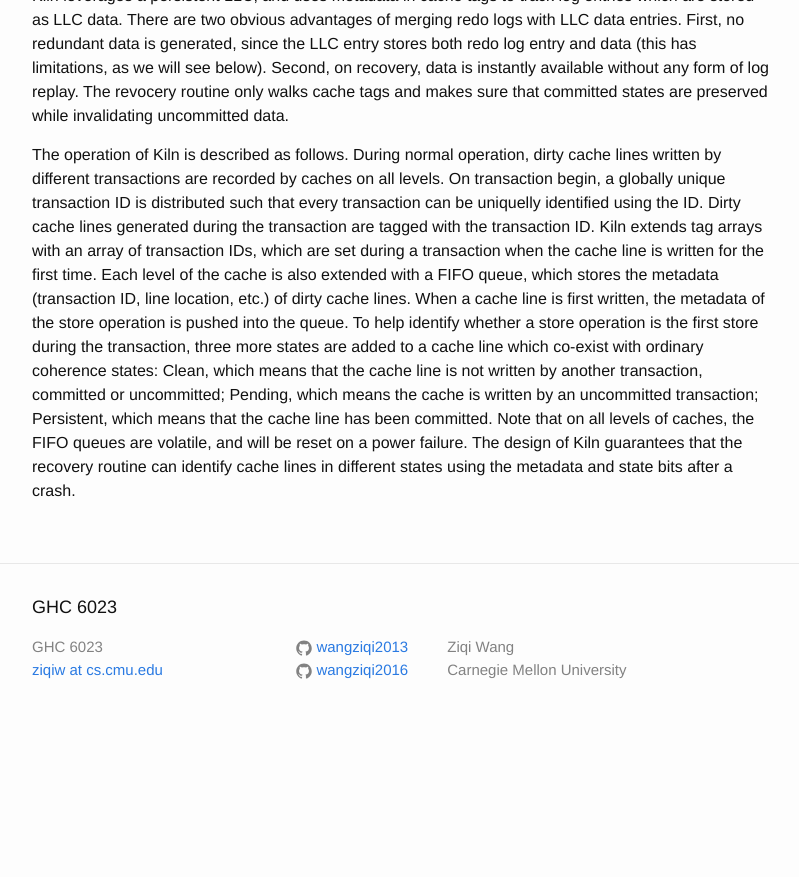
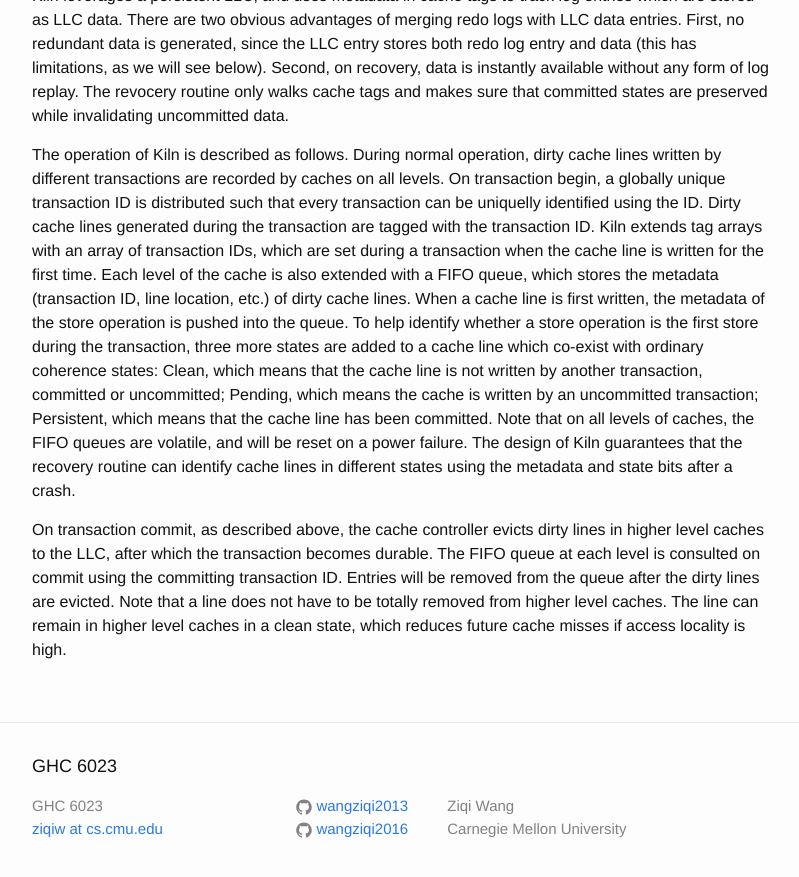
Before and after one commit to wangziqi2013/wangziqi2013.github.io, a Jekyll site: the page built from _posts/2019-02-20-kiln.markdown, in a window 1280 px wide and 900 px high, scrolled down 1435 px. Shown: the top 877 px of the window, without its empty margins (238-1037 px from the left). Built offline with Jekyll 4.4.1, drawn with Linux system fonts in a browser that asks for light colours; before the commit the page ends 2176 px from its top, so only the background shows below that.

Commit message:
Adding commit

```diff
--- a/_posts/2019-02-20-kiln.markdown
+++ b/_posts/2019-02-20-kiln.markdown
@@ -61,3 +61,9 @@ that the cache line is not written by another transaction, committed or uncommit
 written by an uncommitted transaction; Persistent, which means that the cache line has been committed. Note that on all
 levels of caches, the FIFO queues are volatile, and will be reset on a power failure. The design of Kiln guarantees
 that the recovery routine can identify cache lines in different states using the metadata and state bits after a crash.
+
+On transaction commit, as described above, the cache controller evicts dirty lines in higher level caches to the LLC,
+after which the transaction becomes durable. The FIFO queue at each level is consulted on commit using the committing
+transaction ID. Entries will be removed from the queue after the dirty lines are evicted. Note that a line does not
+have to be totally removed from higher level caches. The line can remain in higher level caches in a clean state, which
+reduces future cache misses if access locality is high.
```
